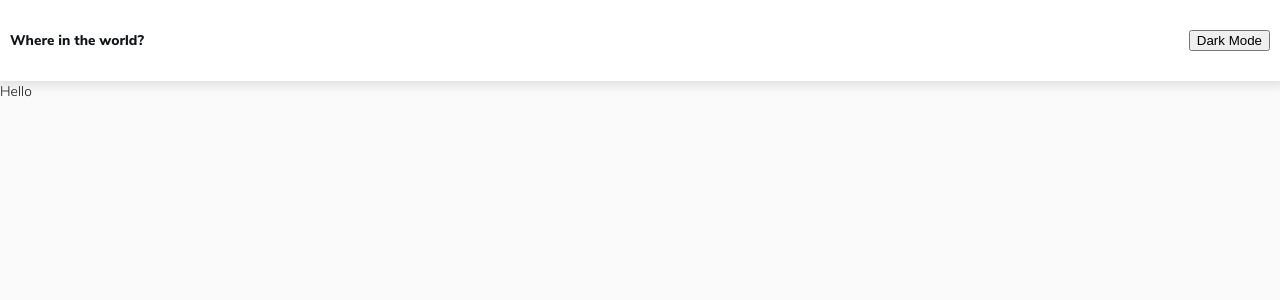
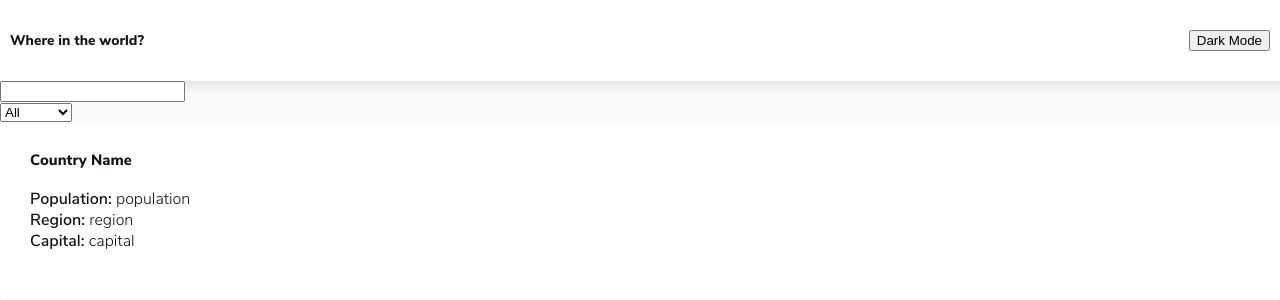
Before and after one commit to tobomuto/rest-countries, a Vue app: page / in a window 1280 px wide. Shown: the top 300 px of the page. Built offline with nearby package versions, Linux system fonts and the light colour scheme.

Commit message:
added components

```diff
--- /dev/null
+++ b/src/components/CountryCard.vue
@@ -0,0 +1,44 @@
+<template>
+  <div class="country">
+    <div class="country__infos">
+      <h4 class="country__name">Country Name</h4>
+      <h6 class="country__population">Population: <span>population</span></h6>
+      <h6 class="country__region">Region: <span>region</span></h6>
+      <h6 class="country__capital">Capital: <span>capital</span></h6>
+    </div>
+  </div>
+</template>
+
+<script>
+export default {
+  name: 'CountryCard'
+}
+</script>
+
+<style lang="scss" scoped>
+
+.country {
+  display: flex;
+  flex-direction: column;
+  background-color: white;
+  box-sizing: border-box;
+  border-radius: 8px;
+  .country__infos {
+    padding: 3rem 3rem 5rem 3rem;
+    .country__name {
+      font-family: $font800;
+      font-size: 1.5rem;
+      margin-bottom: 2rem;
+    }
+    h6 {
+      margin: 0;
+      font-family: $font600;
+      span {
+        font-family: $font300;
+      }
+    }
+  }
+
+}
+
+</style>
--- /dev/null
+++ b/src/components/FilterBar.vue
@@ -0,0 +1,22 @@
+<template>
+  <div id="filterBar">
+    <select name="regions" class="filter-region">
+      <option value="all">All</option>
+      <option value="africa">Africa</option>
+      <option value="america">America</option>
+      <option value="asia">Asia</option>
+      <option value="europe">Europe</option>
+      <option value="oceania">Oceania</option>
+    </select>
+  </div>
+</template>
+
+<script>
+export default {
+  name: 'FilterBar'
+}
+</script>
+
+<style lang="scss" scoped>
+
+</style>
--- /dev/null
+++ b/src/components/SearchBar.vue
@@ -0,0 +1,15 @@
+<template>
+  <div id="searchBar">
+    <input type="text">
+  </div>
+</template>
+
+<script>
+export default {
+  name: 'SearchBar'
+}
+</script>
+
+<style lang="scss" scoped>
+
+</style>
--- a/src/views/Home.vue
+++ b/src/views/Home.vue
@@ -1,14 +1,25 @@
 <template>
   <div class="home">
-    <p>Hello</p>
+    <div class="bars">
+      <SearchBar/>
+      <FilterBar/>
+    </div>
+    <CountryCard/>
   </div>
 </template>
 
 <script>
 
+import SearchBar from '@/components/SearchBar.vue'
+import FilterBar from '@/components/FilterBar.vue'
+import CountryCard from '@/components/CountryCard.vue'
+
 export default {
   name: 'Home',
   components: {
+    SearchBar,
+    FilterBar,
+    CountryCard
   }
 }
 </script>
```
